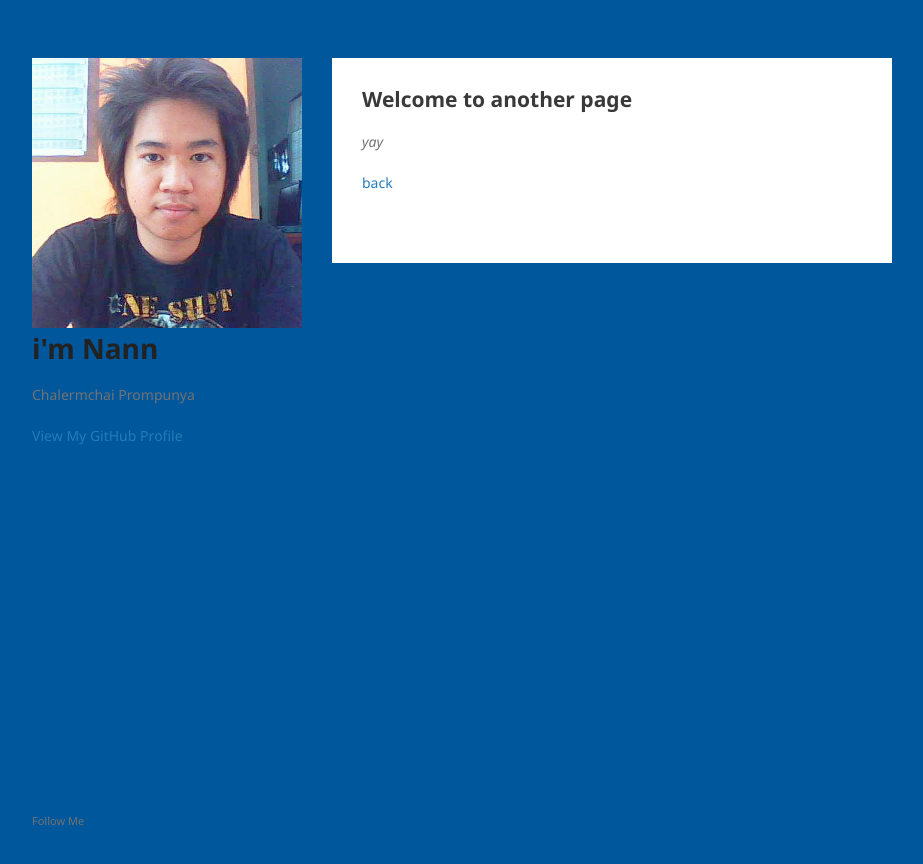
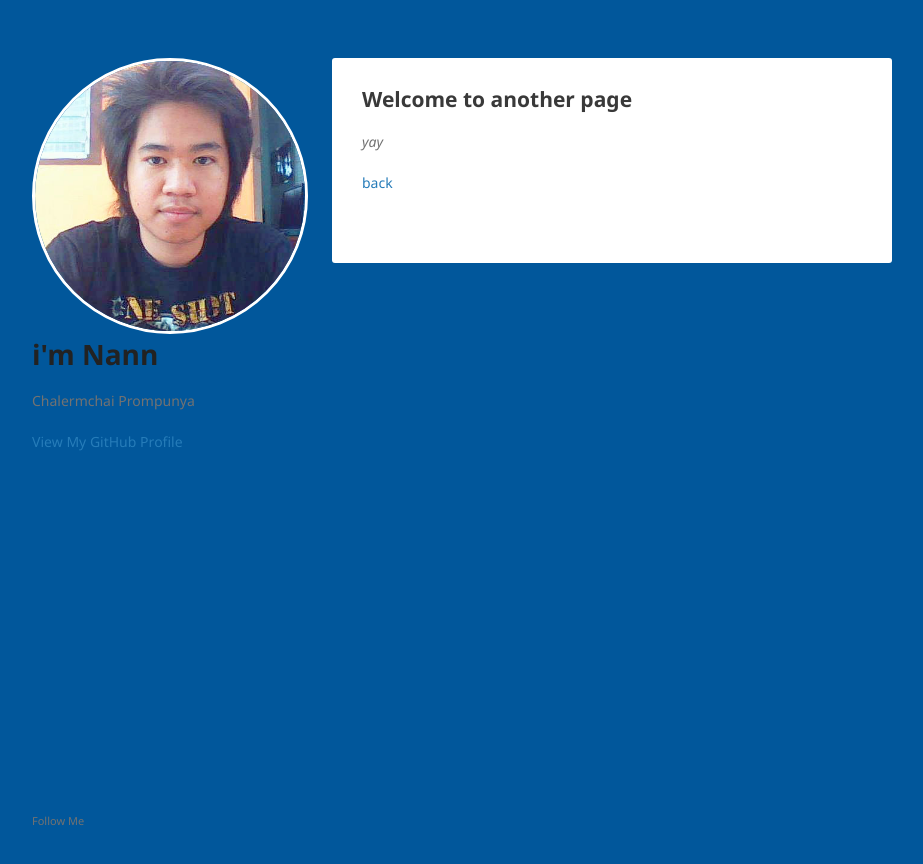
Before and after one commit to Nann/nann.github.io, a Jekyll site: the page built from another-page.md, in a window 1280 px wide. Shown: the top 864 px of the page, without its empty margins (178-1101 px from the left). Built offline with Jekyll 4.4.1, drawn with Linux system fonts in a browser that asks for light colours; our own code applies the rules of GitHub Pages for plain Markdown files.

Commit message:
Fix Avatar

```diff
--- a/_sass/jekyll-theme-minimal.scss
+++ b/_sass/jekyll-theme-minimal.scss
@@ -106,6 +106,17 @@ img {
 }
 
 header {
+  .avatar {
+    text-align: center;
+
+    img {
+        border-radius: 50%;
+        border: 3px solid #ffffff;
+    }
+  }
+}
+
+header {
   width:270px;
   float:left;
   position:fixed;
@@ -180,6 +191,7 @@ section {
   padding-bottom:50px;
   padding-left: 30px;
   background-color: #ffffff;
+  border-radius: 3px;
 }
 
 small {
```
Also changed, not shown: assets/css/jekyll-theme-minimal.css.
